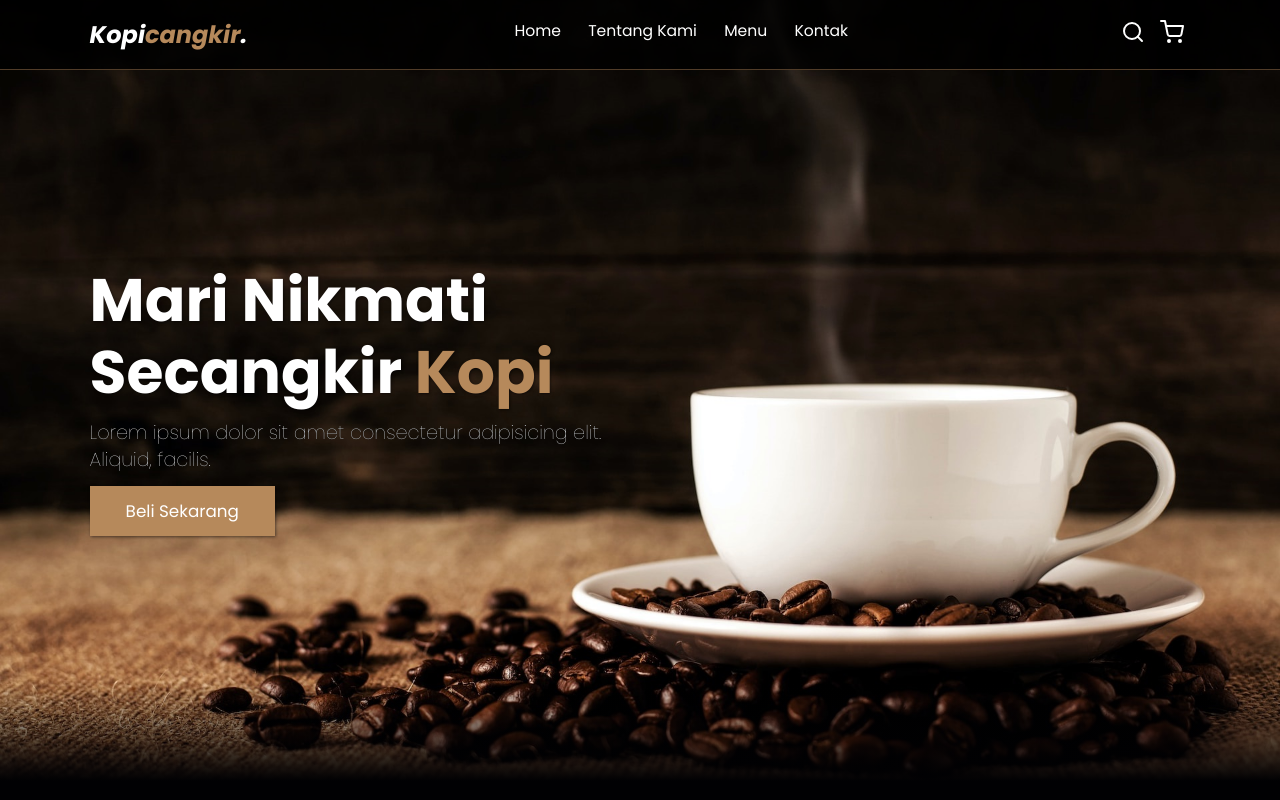
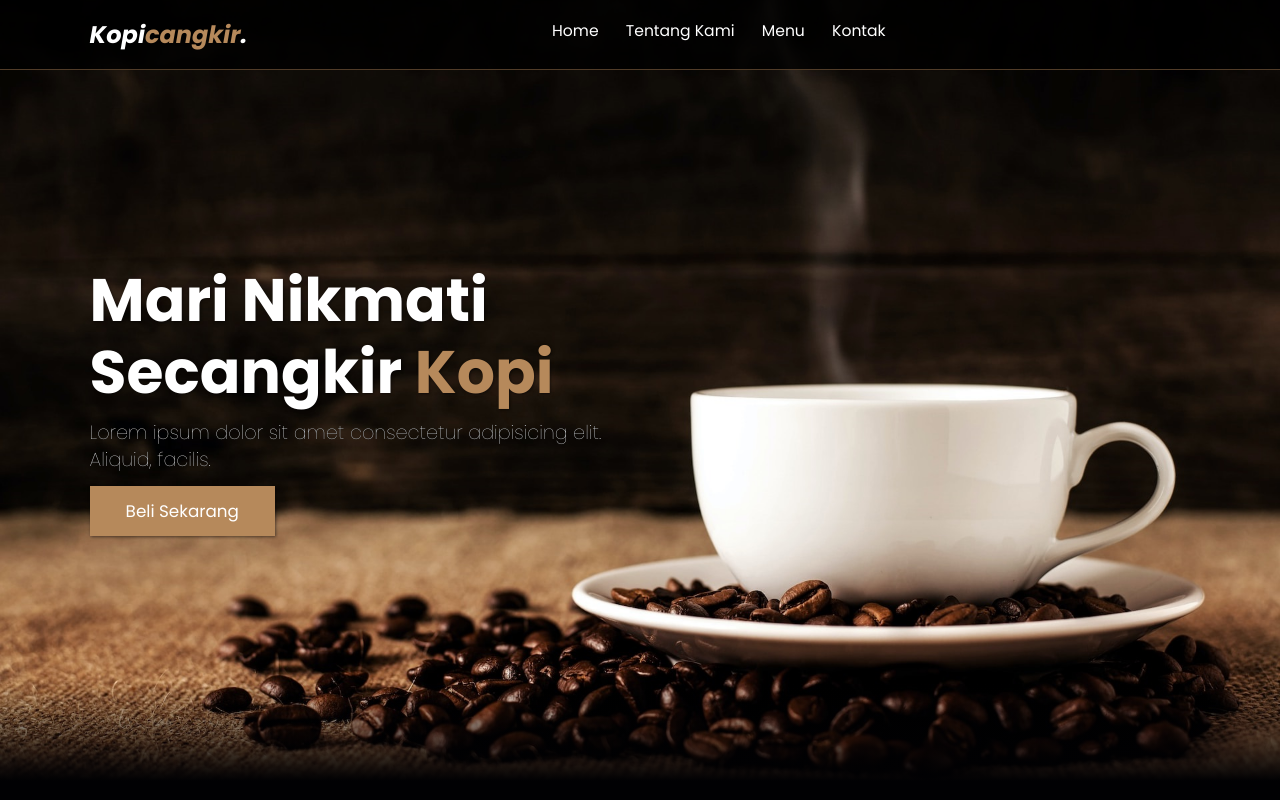
Before and after one commit to msyuniarto/kedai-kopi-cangkir, a plain HTML site: page index.html in a window 1280 px wide. Shown: the top 800 px of the page. Drawn offline with nearby package versions, Linux system fonts and the light colour scheme.

Commit message:
menyembunyikan tombol search dan shopping chart

```diff
--- a/index.html
+++ b/index.html
@@ -30,8 +30,8 @@
         </div>
 
         <div class="navbar-extra">
-            <a href="#" id="search"><i data-feather="search"></i></a>
-            <a href="#" id="shopping-cart"><i data-feather="shopping-cart"></i></a>
+            <!-- <a href="#" id="search"><i data-feather="search"></i></a>
+            <a href="#" id="shopping-cart"><i data-feather="shopping-cart"></i></a> -->
             <a href="#" id="hamburger-menu"><i data-feather="menu"></i></a>
         </div>
     </nav>
```
